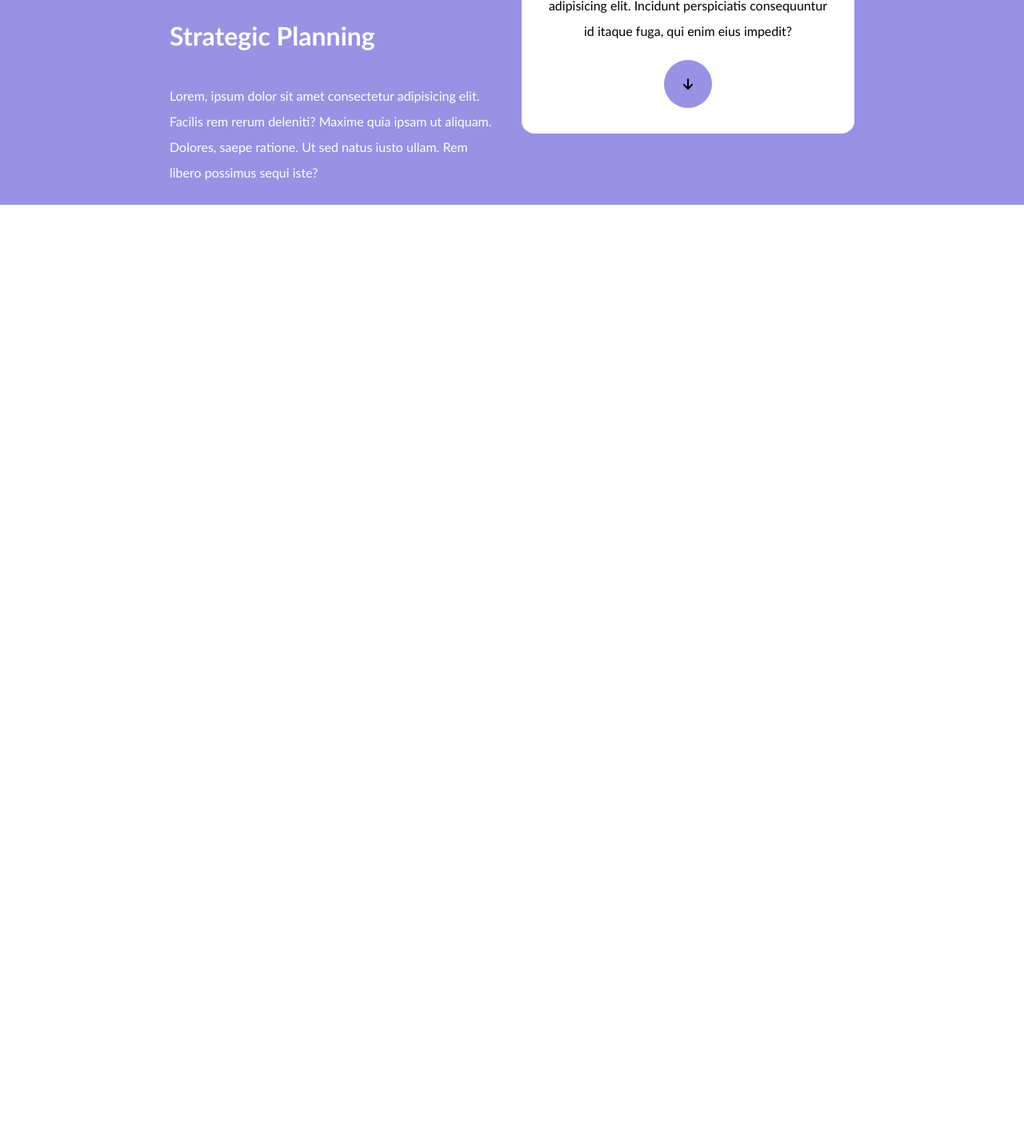
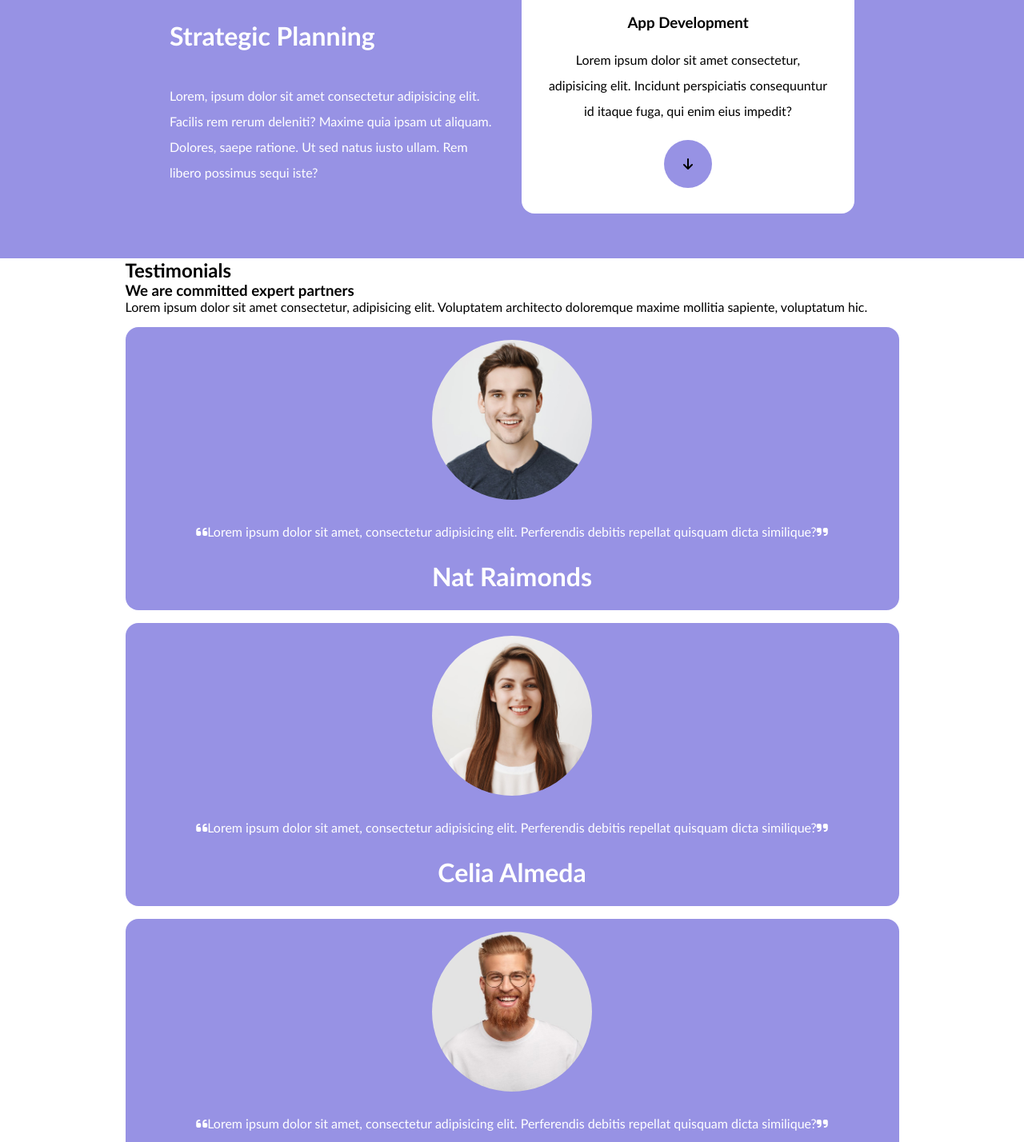
Before and after one commit to Marcomagnano93/htmlcss-responsive-layout, a plain HTML site: page index.html in a window 1280 px wide. Shown: the part 1429-2857 px from the top of the page at 80% size. Before the commit the page ends 1685 px from the top, so only its background shows below. Drawn offline with Linux system fonts and the light colour scheme.

Commit message:
ADD: section testimonials skeleton

```diff
--- a/css/app.css
+++ b/css/app.css
@@ -261,6 +261,42 @@ header i {
     font-size: 32px;
 }
 
+/* TESTIMONIAL */
+
+.testimonial__page {
+    background-color: var(--lilla);
+    display: flex;
+    justify-content: center;
+    flex-direction: column;
+    align-items: center;
+    padding: 16px;
+    border-radius: 16px;
+    color: white;
+    margin: 16px 0;
+}
+
+.profile {
+    height: 200px;
+    width: 200px;
+    border-radius: 50%;
+    display: block;
+    object-fit: cover;
+    margin: 0 auto;
+
+}
+
+.profile__cit {
+    margin-top: 20px;
+    display: flex;
+    flex-direction: column;
+    text-align: center;
+    line-height: 40px;
+    gap: 16px;
+}
+
+.testimonial__name {
+    font-size: 32px;
+}
 
 /* SMARTPHONE < 570PX */
 
@@ -331,6 +367,6 @@ header i {
     }
 
     .plan-card {
-        margin-top: 100px;
+        margin-top: 200px;
     }
 }
--- a/index.html
+++ b/index.html
@@ -111,6 +111,64 @@
             </div>
         </section>
 
+        <!-- TESTIMONIALS -->
+        <section>
+            <div class="container">
+                <div class="testimonials__header">
+                    <h2>Testimonials</h2>
+                    <h3>We are committed expert partners</h3>
+                    <p>Lorem ipsum dolor sit amet consectetur, adipisicing elit. Voluptatem architecto doloremque maxime mollitia sapiente, voluptatum hic.</p>
+                </div>
+            </div>
+
+            <div class="container">
+
+                <div class="row testimonial__page">
+                    <div class="col-12">
+                        <div>
+                            <img class="profile" src="./img/testimonial1.jpg" alt="">
+                        </div>
+                        <div class="profile__cit">
+                            <p><span><i class="fa-solid fa-quote-left"></i></span>Lorem ipsum dolor sit amet, consectetur adipisicing elit. Perferendis debitis repellat quisquam dicta similique?<i class="fa-solid fa-quote-right"></i></p>
+
+                            <div>
+                                <strong class="testimonial__name">Nat Raimonds</strong>
+                            </div>
+                        </div>
+                    </div>
+                </div>
+
+                <div class="row testimonial__page">
+                    <div class="col-12">
+                        <div>
+                            <img class="profile" src="./img/testimonial2.jpg" alt="">
+                        </div>
+                        <div class="profile__cit">
+                            <p><span><i class="fa-solid fa-quote-left"></i></span>Lorem ipsum dolor sit amet, consectetur adipisicing elit. Perferendis debitis repellat quisquam dicta similique?<i class="fa-solid fa-quote-right"></i></p>
+
+                            <div>
+                                <strong class="testimonial__name">Celia Almeda</strong>
+                            </div>
+                        </div>
+                    </div>
+                </div>
+
+                <div class="row testimonial__page">
+                    <div class="col-12">
+                        <div>
+                            <img class="profile" src="./img/testimonial3.jpg" alt="">
+                        </div>
+                        <div class="profile__cit">
+                            <p><span><i class="fa-solid fa-quote-left"></i></span>Lorem ipsum dolor sit amet, consectetur adipisicing elit. Perferendis debitis repellat quisquam dicta similique?<i class="fa-solid fa-quote-right"></i></p>
+
+                            <div>
+                                <strong class="testimonial__name">Bob Roberts</strong>
+                            </div>
+                        </div>
+                    </div>
+                </div>
+            </div>
+        </section>
     </main>
 
     <footer>
```
